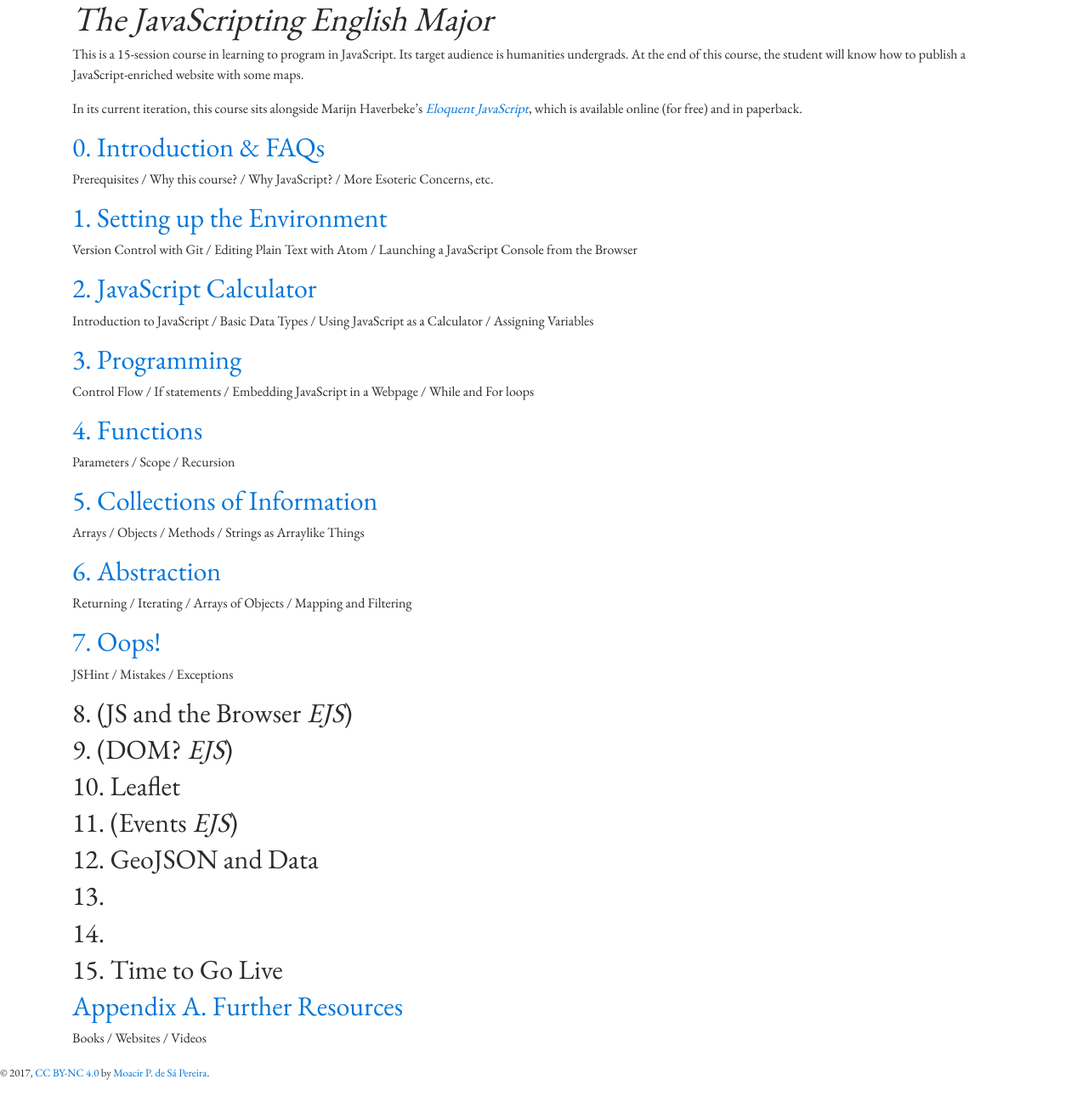
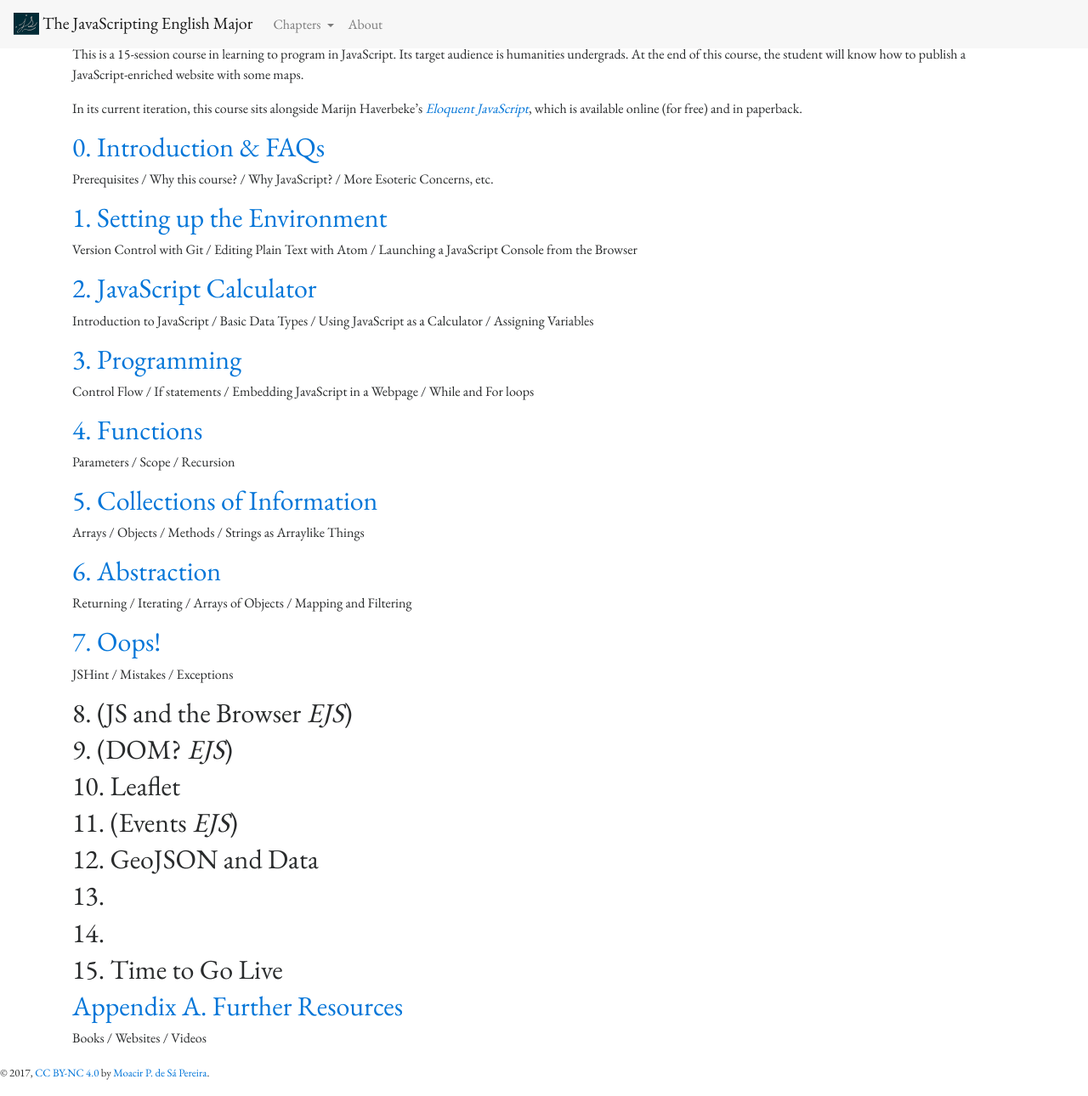
Before and after one commit to muziejus/javascripting-english-major, a Jekyll site: the page built from contents.md, in a window 1280 px wide and 1290 px high. Shown: the whole window at 85% size. Built offline with Jekyll 4.4.1, drawn with Linux system fonts in a browser that asks for light colours; nearby versions of some CDN libraries.

Commit message:
Create navbar and add logo.

```diff
--- /dev/null
+++ b/_includes/navbar.html
@@ -0,0 +1,37 @@
+<nav id="topNav" class="navbar navbar-toggleable-md fixed-top navbar-light bg-faded">
+  <button class="navbar-toggler navbar-toggler-right" type="button" data-toggle="collapse" data-target="#navbar" aria-expanded="false" aria-controls="navbar" aria-label="Toggle navigation">
+    <span class="navbar-toggler-icon"></span>
+  </button>
+  <a class="navbar-brand" href="/">
+    <img class="brand-img" alt="" src="/assets/images/logo.svg" width="30">
+    <span class="brand-name">The JavaScripting English Major</span>
+  </a>
+  <div class="collapse navbar-collapse" id="navbar">
+    <ul class="navbar-nav mr-auto">
+      <li class="nav-item dropdown">
+        <a class="nav-link dropdown-toggle" id="chapters" aria-expanded="false" aria-haspopup="true" data-toggle="dropdown" href="#">
+          Chapters
+        </a>
+        <div class="dropdown-menu" aria-labelledby="chapters">
+          <a class="dropdown-item" href="/0-introduction">0. Introduction</a>
+          <a class="dropdown-item" href="/1-environment">1. Environment</a>
+          <a class="dropdown-item" href="/2-calculator">2. JS Calculator</a>
+          <a class="dropdown-item" href="/3-programming">3. Programming</a>
+          <a class="dropdown-item" href="/4-functions">4. Functions</a>
+          <a class="dropdown-item" href="/5-collections">5. Collections</a>
+          <a class="dropdown-item" href="/6-abstraction">6. Abstraction</a>
+          <a class="dropdown-item" href="/7-errors">7. Oops!</a>
+          <a class="dropdown-item" href="/8-introduction">8. Introduction</a>
+          <a class="dropdown-item" href="/9-introduction">9. Introduction</a>
+          <a class="dropdown-item" href="/10-introduction">10. Introduction</a>
+          <a class="dropdown-item" href="/11-introduction">11. Introduction</a>
+          <a class="dropdown-item" href="/12-introduction">12. Introduction</a>
+          <a class="dropdown-item" href="/a-resources">A. Resources</a>
+        </div>
+      </li>
+      <li class="nav-item">
+        <a href="/about" class="nav-link">About</a>
+      </li>
+    </ul>
+  </div>
+</nav>
--- a/_layouts/default.html
+++ b/_layouts/default.html
@@ -1,5 +1,6 @@
 {% include header.html %}
   <body>
+    {% include navbar.html %}
     <div class="container">
       {{ content }}
     </div>
```
Also changed, not shown: assets/images/logo.svg (added).
